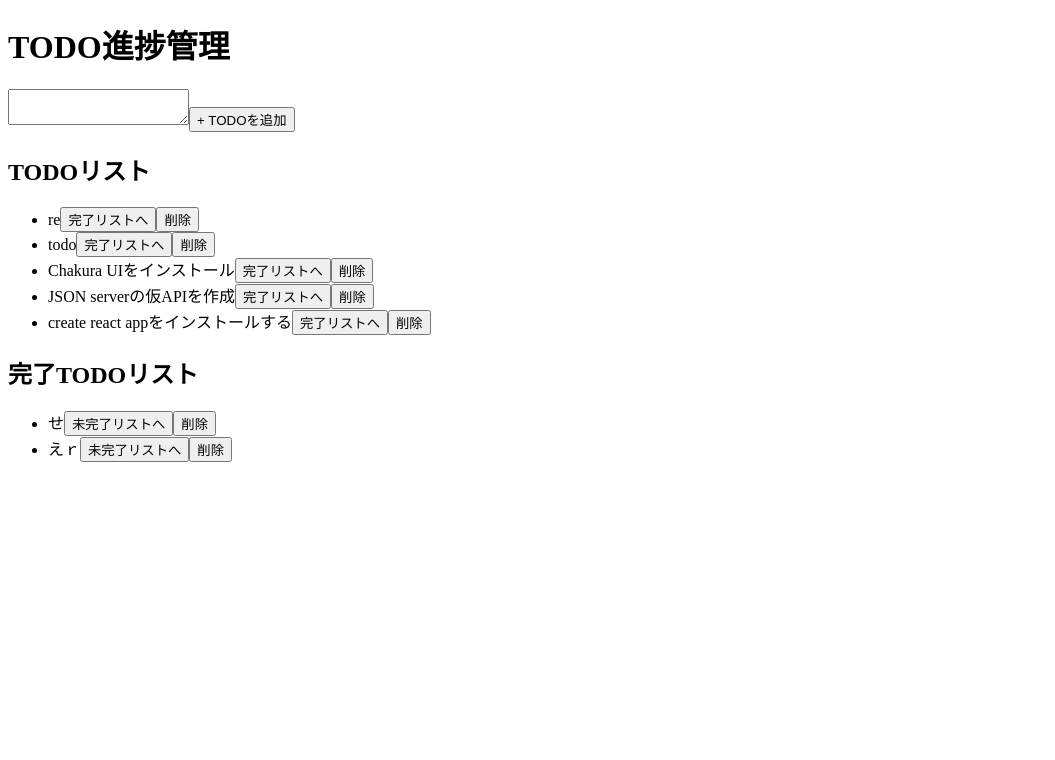
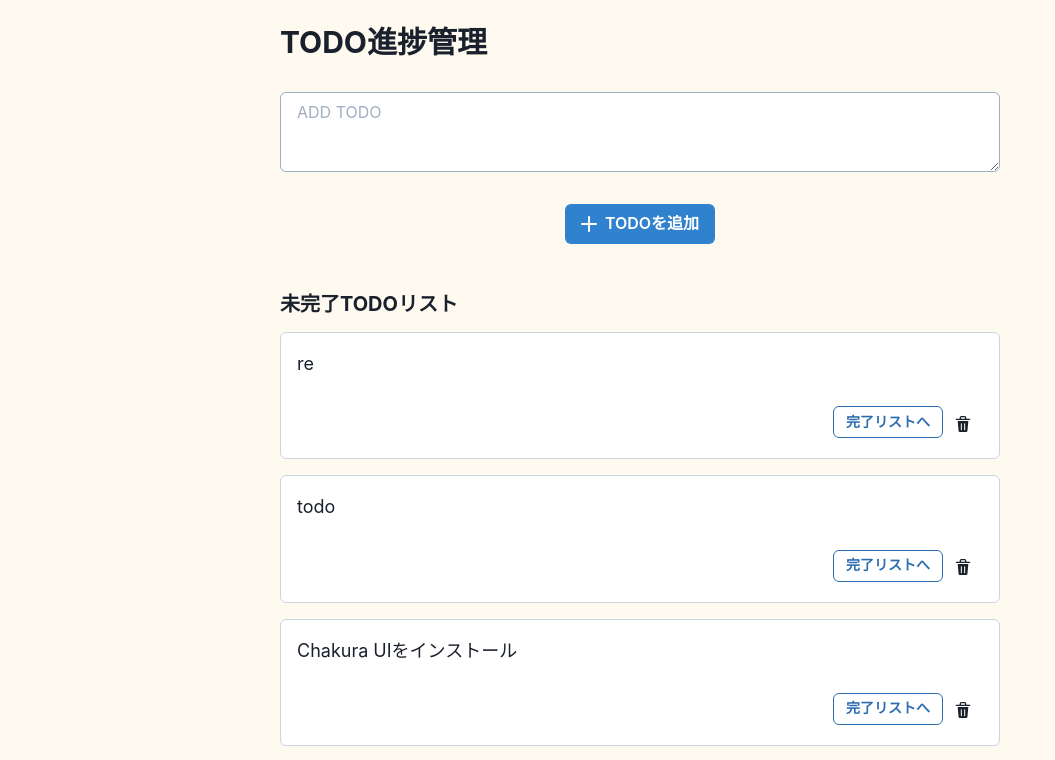
Before and after one commit to MizukiWatanabe/learn-react-book, a React (Create React App) app: page / in a window 1280 px wide. Shown: the top 760 px of the page, without its empty margins (0-1055 px from the left). Built offline with nearby package versions, Linux system fonts and the light colour scheme; data requests are answered from the project's data file.

Commit message:
Chakra UIを追加

```diff
--- a/public/index.html
+++ b/public/index.html
@@ -1,14 +1,12 @@
 <!DOCTYPE html>
-<html lang="en">
+<html lang="ja">
+
 <head>
   <meta charset="utf-8" />
   <link rel="icon" href="%PUBLIC_URL%/favicon.ico" />
   <meta name="viewport" content="width=device-width, initial-scale=1" />
   <meta name="theme-color" content="#000000" />
-    <meta
-      name="description"
-      content="Web site created using create-react-app"
-    />
+  <meta name="description" content="Web site created using create-react-app" />
   <link rel="apple-touch-icon" href="%PUBLIC_URL%/logo192.png" />
   <!--
       manifest.json provides metadata used when your web app is installed on a
@@ -26,6 +24,7 @@
     -->
   <title>React App</title>
 </head>
+
 <body>
   <noscript>You need to enable JavaScript to run this app.</noscript>
   <div id="root"></div>
@@ -40,4 +39,5 @@
       To create a production bundle, use `npm run build` or `yarn build`.
     -->
 </body>
+
 </html>
--- a/src/components/App.js
+++ b/src/components/App.js
@@ -3,6 +3,10 @@
 // import axios from 'axios';
 
 // const todoDataUrl = 'http://localhost:3100/todos';
+
+import { Container } from '@chakra-ui/react';
+
+import { AddIcon } from '@chakra-ui/icons';
 
 // useRefを利用できるようにする(todo入力フォームで利用する)
 import { useRef } from 'react';
@@ -159,13 +163,25 @@ function App() {
   console.log('完了TODOリスト:', completedList);
 
   return (
-    <div className="App">
+    <Container
+      centerContent
+      p={{ base: '4', md: '6' }}
+      maxWidth="3xl"
+      className="App"
+    >
       {/* <h1>TODO進捗管理</h1> */}
-      <TodoTitle title="TODO進捗管理" as="h1" />
+      <TodoTitle
+        title="TODO進捗管理"
+        as="h1"
+        fontSize={{ base: '2xl', md: '3xl' }}
+      />
 
       <TodoAdd
         inputEl={inputEl}
         handleAddTodoListItem={handleAddTodoListItem}
+        placeholder="ADD TODO"
+        leftIcon={<AddIcon />}
+        buttonText="TODOを追加"
       />
 
       {/* <textarea ref={inputEl} />
@@ -182,8 +198,9 @@ function App() {
         //useTodo()カスタムフックで作成したdeleteTodoListItemStatus関数をpropsで渡す
         // この関数は削除ボタンをクリックしたときに実行してtodoを削除する
         deleteTodoListItem={deleteTodoListItem}
-        title="TODOリスト"
+        title="未完了TODOリスト"
         as="h2"
+        fontSize={{ base: 'xl', md: 'xl' }}
       />
 
       {/* <ul>
@@ -208,6 +225,7 @@ function App() {
         deleteTodoListItem={deleteTodoListItem}
         title="完了TODOリスト"
         as="h2"
+        fontSize={{ base: 'xl', md: 'xl' }}
       />
       {/* <ul>
         {completedList.map((todo) => (
@@ -219,7 +237,7 @@ function App() {
           // </li>
         ))}
       </ul> */}
-    </div>
+    </Container>
   );
 }
 
--- a/src/components/TodoAdd.js
+++ b/src/components/TodoAdd.js
@@ -1,8 +1,29 @@
-export const TodoAdd = ({ inputEl, handleAddTodoListItem }) => {
+import { Textarea, Button } from '@chakra-ui/react';
+
+export const TodoAdd = ({
+  placeholder,
+  leftIcon,
+  buttonText,
+  inputEl,
+  handleAddTodoListItem,
+}) => {
   return (
     <>
-      <textarea ref={inputEl} />
-      <button onClick={handleAddTodoListItem}>+ TODOを追加</button>
+      <Textarea
+        ref={inputEl}
+        bgColor="white"
+        mt="8"
+        borderColor="gray.400"
+        placeholder={placeholder}
+      />
+      <Button
+        onClick={handleAddTodoListItem}
+        colorScheme="blue"
+        leftIcon={leftIcon}
+        mt="8"
+      >
+        {buttonText}
+      </Button>
     </>
   );
 };
--- a/src/components/TodoItems.js
+++ b/src/components/TodoItems.js
@@ -1,3 +1,7 @@
+import { ListItem, Text, Flex, Button, IconButton } from '@chakra-ui/react';
+
+import { DeleteIcon } from '@chakra-ui/icons';
+
 // TodoItemコンポーネント
 // 親コンポーネントからtodoをpropsで受け取る
 export const TodoItem = ({
@@ -11,13 +15,36 @@ export const TodoItem = ({
   // TODOを削除するdeleteTodoListItemを実行する関数を宣言
   const handleDeleteTodoListItem = () => deleteTodoListItem(todo.id);
 
+  const setColorScheme = todo.done ? 'pink' : 'blue';
+
   return (
-    <li>
-      {todo.content}
-      <button onClick={handleToggleTodoListItemStatus}>
-        {todo.done ? '未完了リストへ' : '完了リストへ'}
-      </button>
-      <button onClick={handleDeleteTodoListItem}>削除</button>
-    </li>
+    <ListItem
+      borderWidth="1px"
+      p="4"
+      mt="4"
+      bg="white"
+      borderRadius="md"
+      borderColor="gray.300"
+    >
+      <Text mb="6">{todo.content}</Text>
+      <Flex align="center" justify="flex-end">
+        <Button
+          colorScheme={setColorScheme}
+          variant="outline"
+          size="sm"
+          onClick={handleToggleTodoListItemStatus}
+        >
+          {todo.done ? '未完了リストへ' : '完了リストへ'}
+        </Button>
+        <IconButton
+          icon={<DeleteIcon />}
+          variant="unstyled"
+          aria-label="delete"
+          onClick={handleDeleteTodoListItem}
+        >
+          削除
+        </IconButton>
+      </Flex>
+    </ListItem>
   );
 };
--- a/src/components/TodoList.js
+++ b/src/components/TodoList.js
@@ -2,6 +2,9 @@
 
 import { TodoItem } from './TodoItems';
 import { TodoTitle } from './TodoTitle';
+
+import { List } from '@chakra-ui/react';
+
 // 親コンポーネントからtodolistをpropsで受け取る
 export const TodoList = ({
   todoList,
@@ -9,14 +12,15 @@ export const TodoList = ({
   deleteTodoListItem,
   title,
   as,
+  fontSize,
 }) => {
   return (
     <>
       {/* todoListの配列の中身が空のときは見出しとTODOリストの両方を表示させない */}
       {todoList.length !== 0 && (
         <>
-          <TodoTitle title={title} as={as} />
-          <ul>
+          <TodoTitle title={title} as={as} fontSize={fontSize} mt="12" />
+          <List w="full">
             {todoList.map((todo) => (
               <TodoItem
                 todo={todo}
@@ -30,7 +34,7 @@ export const TodoList = ({
               //   <button>削除</button>
               // </li>
             ))}
-          </ul>
+          </List>
         </>
       )}
     </>
--- a/src/components/TodoTitle.js
+++ b/src/components/TodoTitle.js
@@ -1,9 +1,19 @@
 import { memo } from 'react';
+
+import { Heading } from '@chakra-ui/react';
 // タイトルコンポーネント
 // 親からtitleとasをpropsで受け取る
-export const TodoTitle = memo(({ title, as }) => {
-  if (as === 'h1') return <h1>{title}</h1>;
-  if (as === 'h2') return <h2>{title}</h2>;
+// export const TodoTitle = memo(({ title, as }) => {
+//   if (as === 'h1') return <h1>{title}</h1>;
+//   if (as === 'h2') return <h2>{title}</h2>;
 
-  return <p>{title}</p>;
+//   return <p>{title}</p>;
+// });
+
+export const TodoTitle = memo(({ title, as, fontSize, mt }) => {
+  return (
+    <Heading mt={mt} as={as} fontSize={fontSize} w="full">
+      {title}
+    </Heading>
+  );
 });
--- a/src/index.js
+++ b/src/index.js
@@ -3,9 +3,14 @@ import ReactDOM from 'react-dom';
 
 import App from './components/App';
 
+import { ChakraProvider } from '@chakra-ui/react';
+import theme from './theme/theme';
+
 ReactDOM.render(
   <React.StrictMode>
-    <App />
+    <ChakraProvider theme={theme}>
+      <App />
+    </ChakraProvider>
   </React.StrictMode>,
   document.getElementById('root')
 );
--- /dev/null
+++ b/src/theme/theme.js
@@ -0,0 +1,18 @@
+import { extendTheme } from '@chakra-ui/react';
+
+const theme = extendTheme({
+  styles: {
+    global: {
+      body: {
+        backgroundColor: 'orange.50',
+        color: 'gray.800',
+      },
+      p: {
+        fontSize: { base: 'md', md: 'lg' },
+        lineHeight: 'tall', // tall = 1.5
+      },
+    },
+  },
+});
+
+export default theme;
```
Lines whose indentation alone changed are shown as unchanged.
